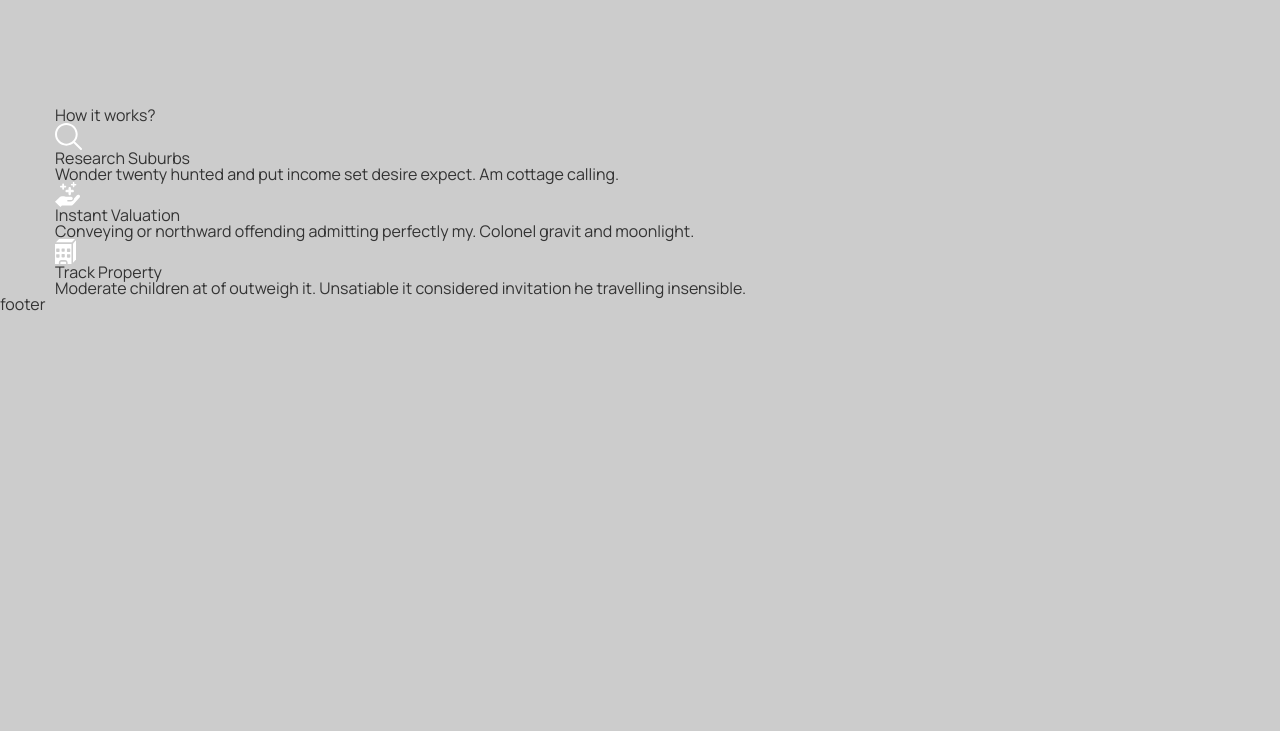
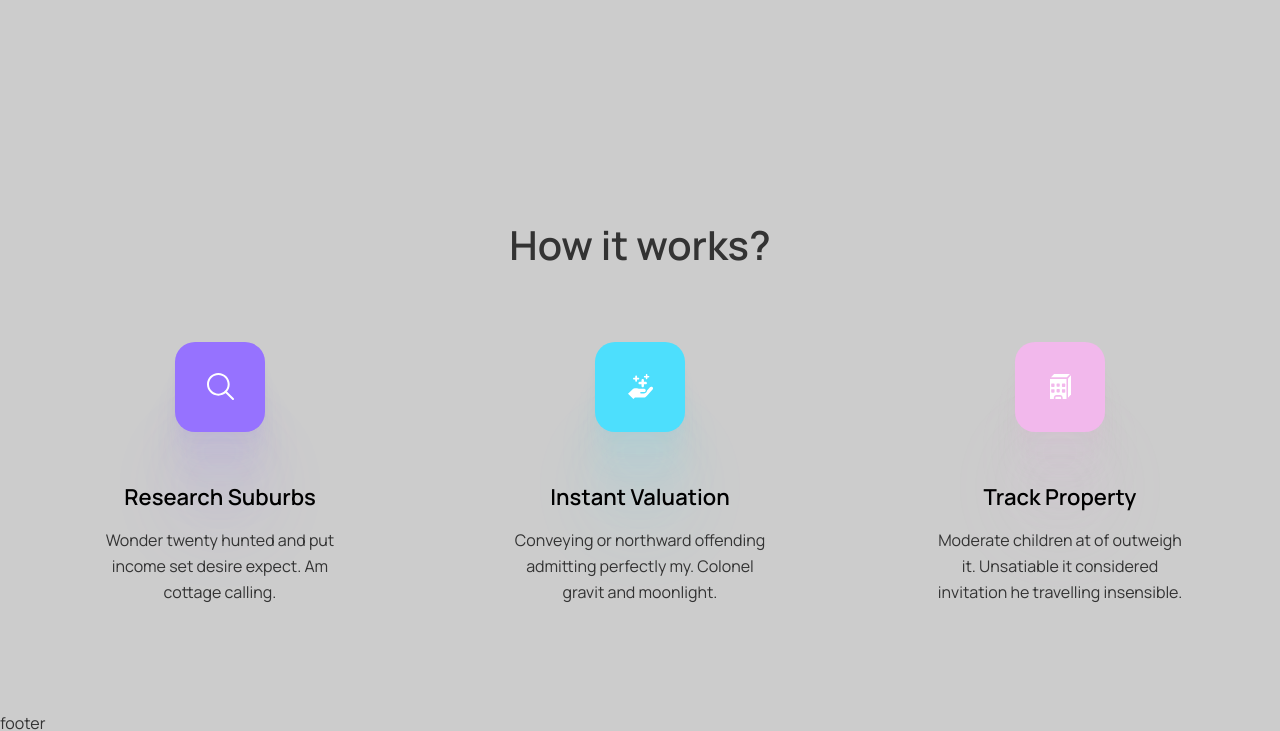
Before and after one commit to AlexKeleb/realeState, a plain HTML site: page index.html in a window 1280 px wide. Shown: the part 831-1562 px from the top of the page. Before the commit the page ends 1143 px from the top, so only its background shows below. Drawn offline with nearby package versions, Linux system fonts and the light colour scheme.

Commit message:
make stylization how block

```diff
--- a/css/style.css
+++ b/css/style.css
@@ -83,7 +83,13 @@ body {
 }
 /* ==================================== */
 .title {
- }
+  font-size: 40px;
+  font-weight: 600;
+  line-height: 55px;
+}
+.title_center {
+  text-align: center;
+}
 /* ==================================== */
 .page {
   flex: 1 1 auto;
@@ -377,30 +383,70 @@ body {
 /* ==================================== */
 
 .how {
+  padding-top: 110px;
+  padding-bottom: 110px;
 }
 .how__container {
 }
 .how__title {
+  margin-bottom: 70px;
 }
 .title {
 }
 .how__items {
+  display: grid;
+  grid-template-columns: repeat(3, minmax(auto, 260px));
+  gap: 30px;
+  justify-content: space-between;
+  padding: 0 35px;
 }
 .how__item {
 }
 .item-how {
+  display: grid;
+  align-items: center;
+  text-align: center;
+  justify-items: center;
 }
 .item-how__icon {
+  display: flex;
+  justify-content: center;
+  align-items: center;
+  margin-bottom: 50px;
+  width: 90px;
+  height: 90px;
+  border-radius: 20px;
 }
 .item-how__icon_1 {
+  background-color: #9672ff;
+  box-shadow: 0px 100px 80px rgba(150, 114, 255, 0.07), 0px 64.8148px 46.8519px rgba(150, 114, 255, 0.0531481),
+    0px 38.5185px 25.4815px rgba(150, 114, 255, 0.0425185), 0px 20px 13px rgba(150, 114, 255, 0.035),
+    0px 8.14815px 6.51852px rgba(150, 114, 255, 0.0274815), 0px 1.85185px 3.14815px rgba(150, 114, 255, 0.0168519);
+}
+.item-how__icon_2 {
+  background-color: #4ddffd;
+  box-shadow: 0px 100px 80px rgba(77, 223, 253, 0.07), 0px 64.8148px 46.8519px rgba(77, 223, 253, 0.0531481),
+    0px 38.5185px 25.4815px rgba(77, 223, 253, 0.0425185), 0px 20px 13px rgba(77, 223, 253, 0.035),
+    0px 8.14815px 6.51852px rgba(77, 223, 253, 0.0274815), 0px 1.85185px 3.14815px rgba(77, 223, 253, 0.0168519);
+}
+.item-how__icon_3 {
+  background-color: #f2b8ec;
+  box-shadow: 0px 100px 80px rgba(242, 184, 236, 0.07), 0px 64.8148px 46.8519px rgba(242, 184, 236, 0.0531481),
+    0px 38.5185px 25.4815px rgba(242, 184, 236, 0.0425185), 0px 20px 13px rgba(242, 184, 236, 0.035),
+    0px 8.14815px 6.51852px rgba(242, 184, 236, 0.0274815), 0px 1.85185px 3.14815px rgba(242, 184, 236, 0.0168519);
 }
 .item-how__title {
+  margin-bottom: 15px;
+  font-weight: 600;
+  font-size: 22px;
+  line-height: 30px;
+
+  color: #000000;
 }
 .item-how__text {
+  font-size: 16px;
+  line-height: 26px;
 }
-.item-how__icon_2 {
-}
-.item-how__icon_3 {
-}
+
 /* ==================================== */
 /* ==================================== */
--- a/index.html
+++ b/index.html
@@ -129,7 +129,7 @@
 
       <section class="page__how how">
         <div class="how__container">
-          <h2 class="how__title title">How it works?</h2>
+          <h2 class="how__title title title_center">How it works?</h2>
           <div class="how__items">
             <div class="how__item item-how">
               <div class="item-how__icon item-how__icon_1">
```
